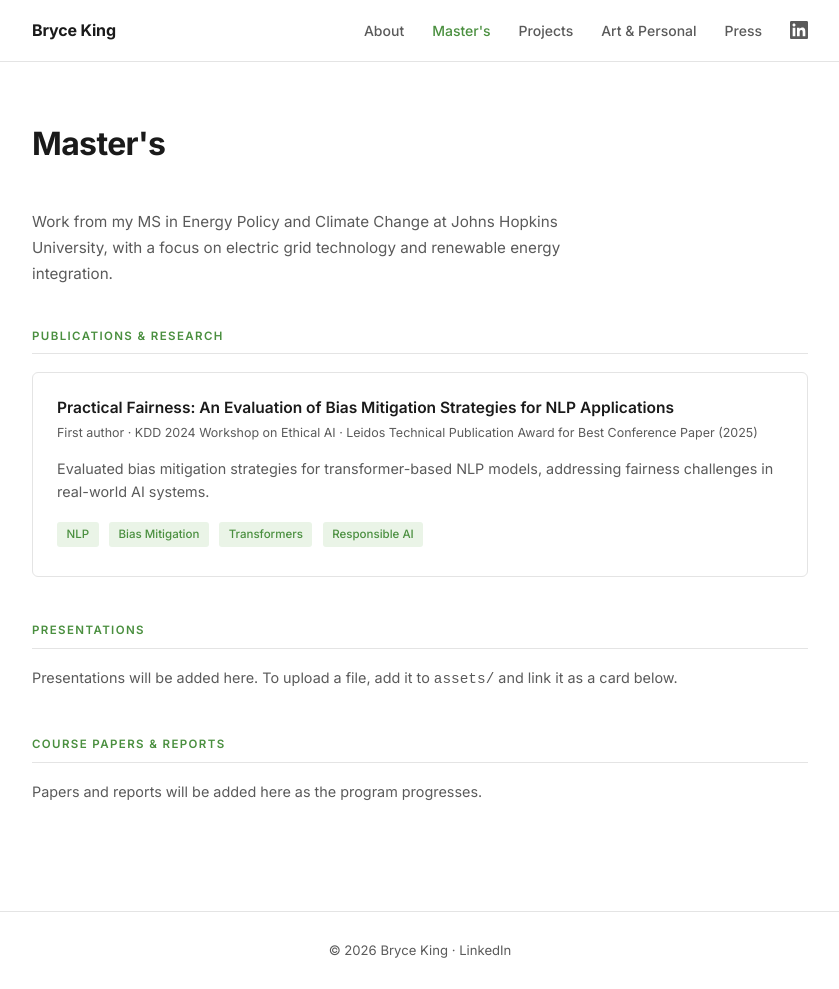
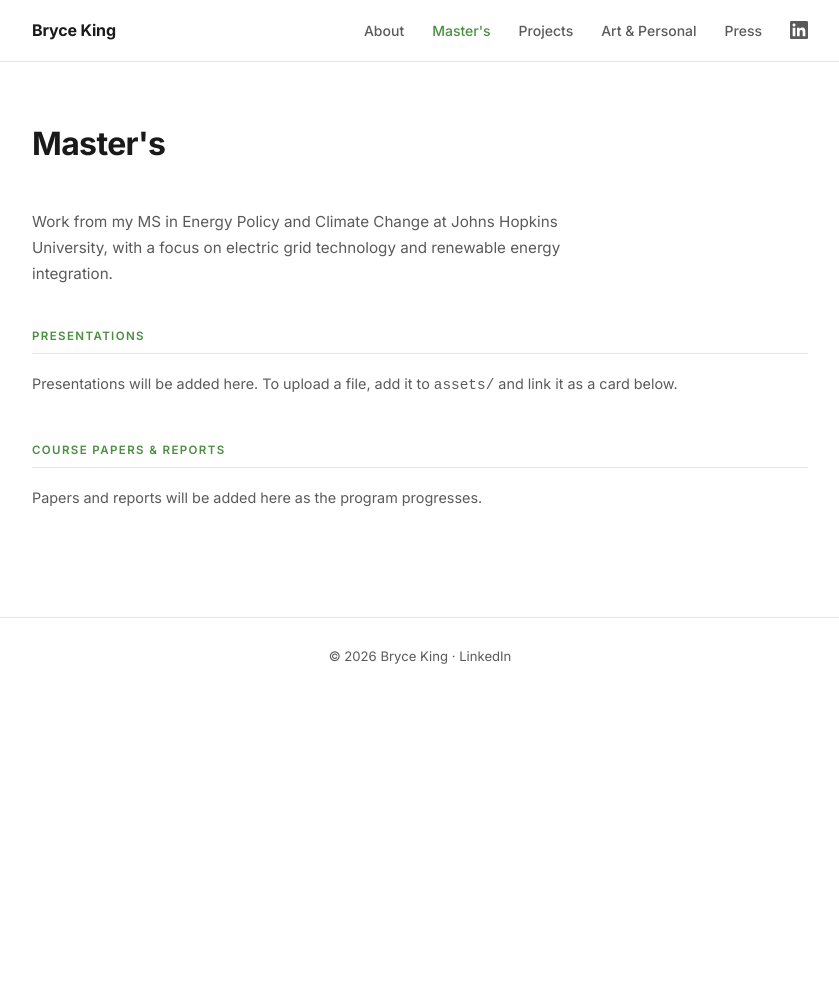
Before and after one commit to be-king/be-king.github.io, a Jekyll site: the page built from masters.html, in a window 1280 px wide and 989 px high. Shown: the whole window, without its empty margins (220-1059 px from the left). Built offline with Jekyll 4.4.1, drawn with Linux system fonts in a browser that asks for light colours.

Commit message:
Move KDD paper to Press, fix headshot size

```diff
--- a/index.html
+++ b/index.html
@@ -4,7 +4,7 @@
 ---
 
 <div class="about-hero">
-  <img src="/assets/headshot.jpg" alt="Bryce King" class="headshot">
+  <img src="/assets/headshot.jpg" alt="Bryce King" class="headshot" width="140" height="140">
   <div>
     <div class="about-header">
       <h1>Bryce King</h1>
--- a/masters.html
+++ b/masters.html
@@ -8,21 +8,6 @@
 <p style="font-size:0.95rem; color:var(--text-muted); margin-bottom:2.5rem; max-width:580px; line-height:1.7;">Work from my MS in Energy Policy and Climate Change at Johns Hopkins University, with a focus on electric grid technology and renewable energy integration.</p>
 
 <section>
-  <h2>Publications &amp; Research</h2>
-  <div class="card-grid">
-    <div class="card">
-      <h3>Practical Fairness: An Evaluation of Bias Mitigation Strategies for NLP Applications</h3>
-      <div class="card-meta">First author &middot; KDD 2024 Workshop on Ethical AI &middot; Leidos Technical Publication Award for Best Conference Paper (2025)</div>
-      <p>Evaluated bias mitigation strategies for transformer-based NLP models, addressing fairness challenges in real-world AI systems.</p>
-      <span class="tag">NLP</span>
-      <span class="tag">Bias Mitigation</span>
-      <span class="tag">Transformers</span>
-      <span class="tag">Responsible AI</span>
-    </div>
-  </div>
-</section>
-
-<section>
   <h2>Presentations</h2>
   <p style="font-size:0.9rem; color:var(--text-muted);">Presentations will be added here. To upload a file, add it to <code>assets/</code> and link it as a card below.</p>
 </section>
```
Also changed, not shown: press.html (+8 -0 lines).
